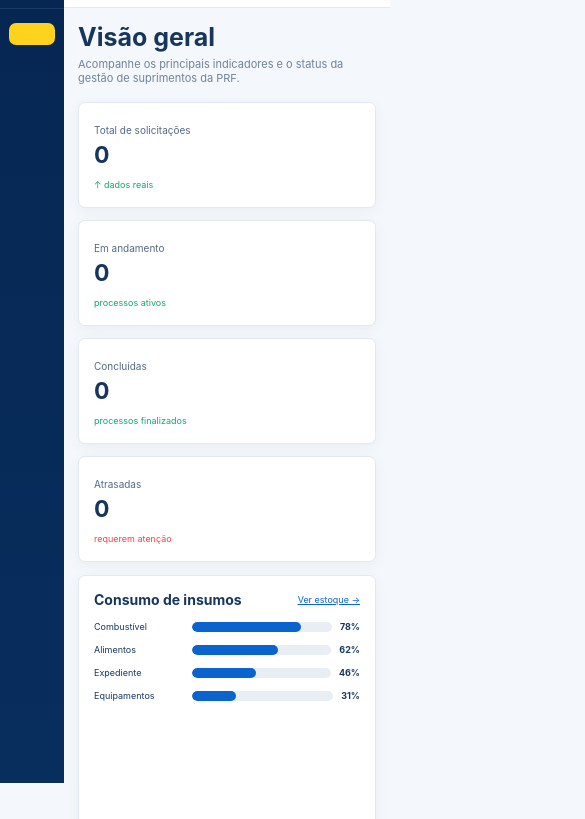
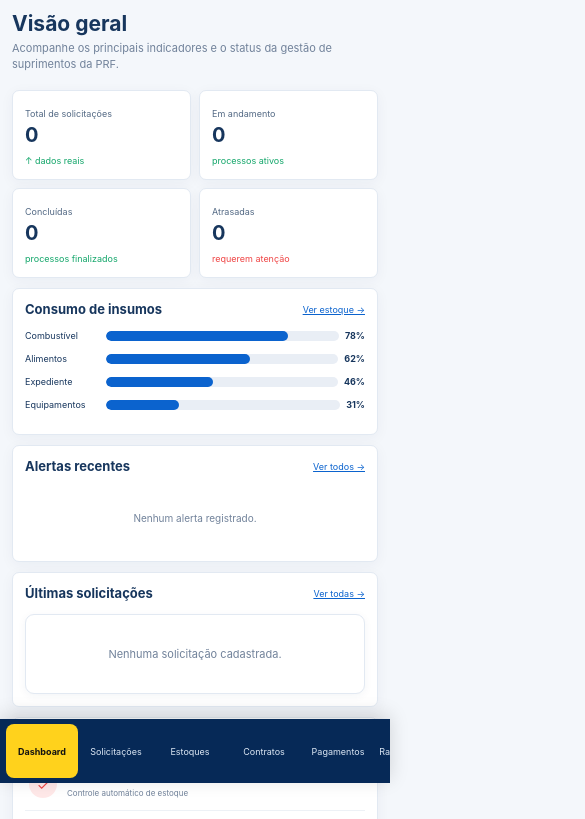
Before and after one commit to fxmonteiro/PRF-SIGO, a plain HTML site: page frontend/index.html in a window 390 px wide. Shown: the part 61-880 px from the top of the page, 585 px wide, since content can reach past the window. Drawn offline with Linux system fonts and the light colour scheme; no server answers.

Commit message:
Enhance styles for usability and responsiveness
Added usability and responsiveness improvements for various components.

```diff
--- a/frontend/styles.css
+++ b/frontend/styles.css
@@ -16,3 +16,46 @@ table{width:100%;border-collapse:collapse;background:#fff}.table-wrap{overflow:a
 .empty{padding:40px;text-align:center;color:var(--muted);font-size:11px}
 @media(max-width:1000px){.kpis{grid-template-columns:repeat(2,1fr)}.grid{grid-template-columns:1fr}}
 @media(max-width:700px){.sidebar{width:64px}.brand{padding:0 15px}.brand-name,.nav a span,.side-foot{display:none}.nav a{justify-content:center}.main{margin-left:64px;width:calc(100% - 64px)}.top-title,.search{display:none}.content{padding:14px}.kpis{grid-template-columns:1fr}.form-grid{grid-template-columns:1fr}.field.full{grid-column:auto}}
+
+/* Melhorias de usabilidade e responsividade */
+.page-head h1,.heading h1{line-height:1.2}.page-head p,.heading p{line-height:1.45}
+.btn{min-height:40px}.filters input,.filters select,.field input,.field select,.field textarea{min-height:40px}
+.table-wrap{box-shadow:0 1px 5px rgba(20,52,92,.04)}
+th{white-space:nowrap}
+@media(max-width:700px){
+  body{font-size:14px;padding-bottom:64px;overflow-x:hidden}
+  .layout{display:block;min-height:100vh}
+  .sidebar{position:fixed;left:0;right:0;bottom:0;top:auto;width:100%;height:64px;z-index:50;background:#062957;box-shadow:0 -4px 18px rgba(0,0,0,.15)}
+  .brand,.side-foot{display:none}
+  .nav{height:64px;padding:5px 6px;display:flex;align-items:stretch;gap:2px;overflow-x:auto;scrollbar-width:none}
+  .nav::-webkit-scrollbar{display:none}
+  .nav a{flex:0 0 72px;height:54px;margin:0;padding:5px 3px;display:flex;flex-direction:column;justify-content:center;gap:3px;text-align:center;border-radius:8px;font-size:9px;white-space:nowrap}
+  .nav a .icon{width:auto;font-size:17px;line-height:18px}
+  .nav a.active{background:var(--yellow);color:#111}
+  .nav a span:last-child{display:block}
+  .main{margin-left:0;width:100%;padding-bottom:8px}
+  .topbar{height:auto;min-height:58px;padding:10px 14px;gap:8px;position:sticky;top:0;z-index:10}
+  .top-title{display:block;min-width:0}.top-title strong{font-size:13px}.top-title small{font-size:9px}
+  .profile{font-size:9px;gap:6px}.profile>span,.profile>div:last-child{display:none}.avatar{width:32px;height:32px}
+  .content{padding:14px 12px 20px}.heading h1,.page-head h1{font-size:21px}.heading p,.page-head p{font-size:11px!important}
+  .page-head{align-items:flex-start;gap:10px}.page-head .btn{flex-shrink:0}
+  .kpis{grid-template-columns:repeat(2,minmax(0,1fr));gap:8px}.kpi{padding:12px;min-height:88px}.kpi label{font-size:9px}.kpi b{font-size:20px}
+  .grid{grid-template-columns:1fr;gap:10px;margin-top:10px}.panel{padding:12px}.panel-head h3{font-size:13px}
+  .filters{flex-direction:column;gap:7px}.filters input,.filters select{width:100%;font-size:12px}
+  .table-wrap{border:0;overflow:visible;background:transparent;box-shadow:none}
+  .table-wrap table{min-width:0;width:100%;display:block;background:transparent}
+  .table-wrap thead{display:none}
+  .table-wrap tbody{display:grid;gap:8px}
+  .table-wrap tbody tr{display:grid;grid-template-columns:1fr 1fr;gap:7px 12px;padding:12px;background:#fff;border:1px solid var(--border);border-radius:9px;box-shadow:0 2px 8px rgba(20,52,92,.05)}
+  .table-wrap tbody tr td{display:flex;flex-direction:column;padding:0;border:0;font-size:11px;min-width:0;overflow-wrap:anywhere}
+  .table-wrap tbody tr td::before{content:attr(data-label);font-size:8px;font-weight:700;color:var(--muted);text-transform:uppercase;margin-bottom:2px}
+  .table-wrap tbody tr td:only-child{grid-column:1/-1;text-align:center;display:block;padding:20px}.table-wrap tbody tr td:only-child::before{display:none}
+  .badge{font-size:8px;align-self:flex-start;padding:5px 8px}
+  .modal-backdrop{align-items:flex-end}.modal{width:100%;max-width:none;max-height:94vh;border-radius:16px 16px 0 0;padding:18px 14px 22px}
+  .modal h2{font-size:19px}.modal p{font-size:10px;line-height:1.4}.form-grid{grid-template-columns:1fr;gap:10px}.field.full{grid-column:auto}.field label{font-size:10px}.field input,.field select,.field textarea{font-size:12px;min-height:44px}.field textarea{min-height:95px}
+  .modal-actions{position:sticky;bottom:0;background:#fff;padding-top:10px}.modal-actions .btn{flex:1}
+  .toast{left:12px;right:12px;bottom:76px;text-align:center;font-size:11px}
+  .chart{height:auto}.bar-row{gap:6px}.bar-row span{width:75px!important;flex-shrink:0}.bar-row b{font-size:9px}
+  .empty{padding:25px 12px;font-size:10px}
+}
+@media(min-width:701px) and (max-width:900px){.sidebar{width:170px}.main{margin-left:170px;width:calc(100% - 170px)}.nav a{font-size:11px}.top-title{display:none}.search{margin-left:0}}
```
